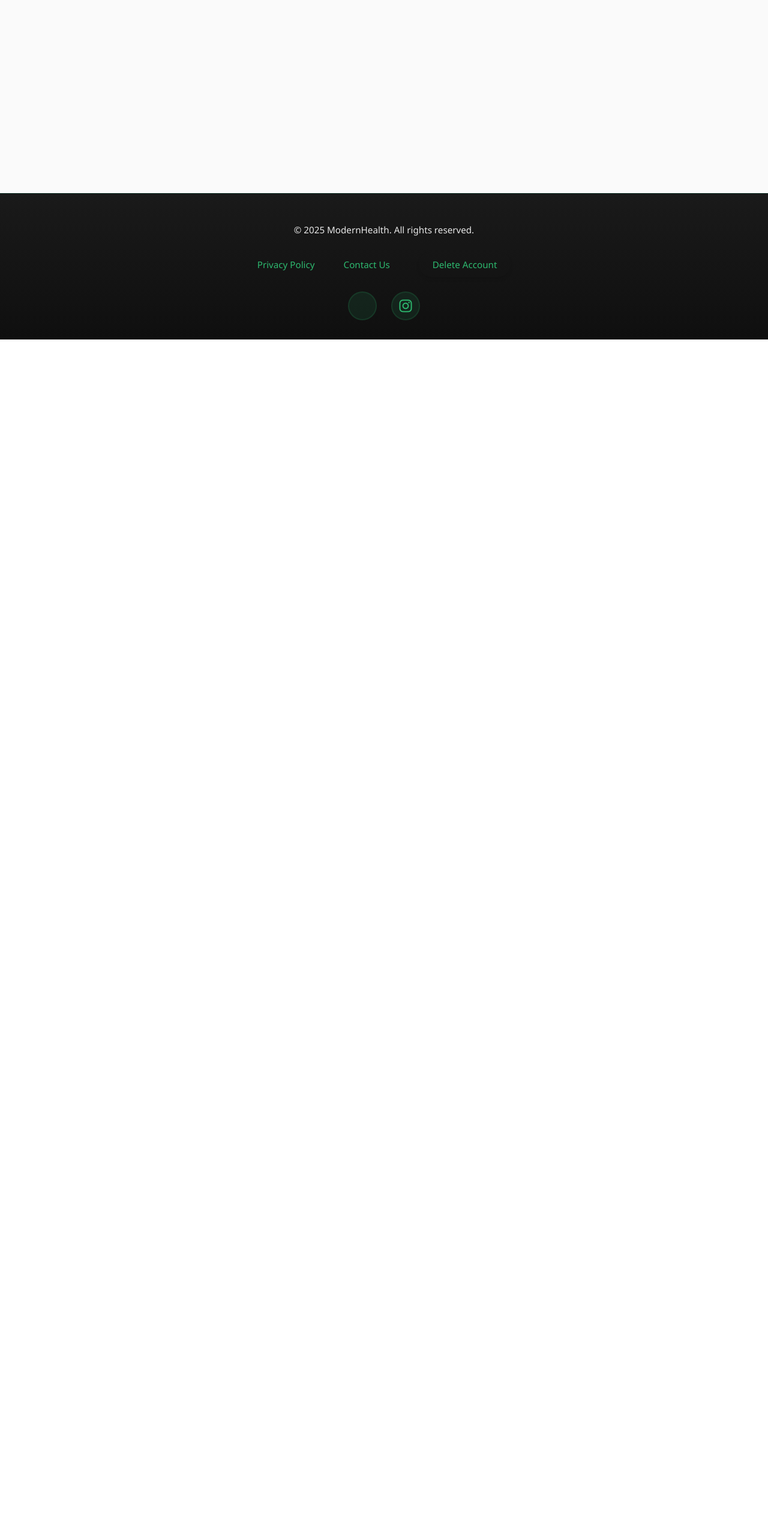
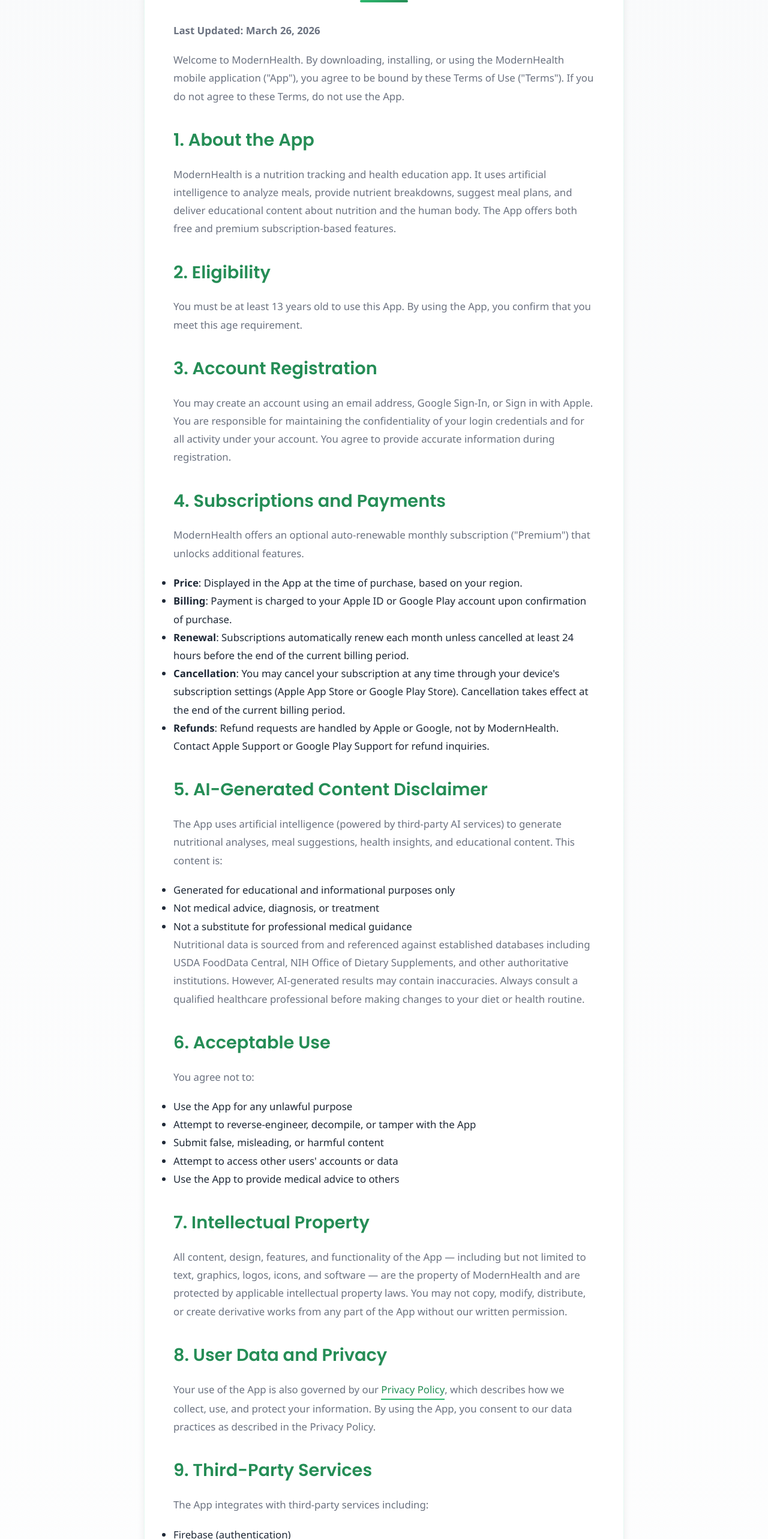
Before and after one commit to KitsoMogale/modernhealth-web, a React (Vite) app: page /terms-of-use in a window 1280 px wide. Shown: the part 234-2800 px from the top of the page at 60% size. Before the commit the page ends 800 px from the top, so only its background shows below. Built offline with nearby package versions, Linux system fonts and the light colour scheme.

Commit message:
terms of use

```diff
--- a/src/App.jsx
+++ b/src/App.jsx
@@ -4,6 +4,7 @@
 import Home from './Home';
 import PrivacyPolicy from './PrivacyPolicy';
 import DeleteAccountModal from './DeleteAccountModal';
+import TermsOfUse from './TermsOfUse';
 
 function App() {
   const [isModalOpen, setIsModalOpen] = useState(false);
@@ -17,11 +18,13 @@
         <Routes>
           <Route path="/" element={<Home />} />
           <Route path="/privacy-policy" element={<PrivacyPolicy />} />
+          <Route path="/terms-of-use" element={<TermsOfUse />} />
         </Routes>
         <footer>
           <p>© 2025 ModernHealth. All rights reserved.</p>
           <div className="footer-links">
             <Link to="/privacy-policy">Privacy Policy</Link>
+            <Link to="/terms-of-use">Terms of Use</Link>
             <a href="mailto:modernhealth84@gmail.com">Contact Us</a>
             <button onClick={openModal} className="footer-link-button" aria-label="Delete Account">
               Delete Account
--- /dev/null
+++ b/src/TermsOfUse.jsx
@@ -0,0 +1,114 @@
+import React from 'react';
+import { Link } from 'react-router-dom';
+import ReactMarkdown from 'react-markdown';
+import './App.css';
+
+const termsOfUseContent = `
+# Terms of Use for ModernHealth
+
+**Last Updated: March 26, 2026**
+
+Welcome to ModernHealth. By downloading, installing, or using the ModernHealth mobile application ("App"), you agree to be bound by these Terms of Use ("Terms"). If you do not agree to these Terms, do not use the App.
+
+## 1. About the App
+
+ModernHealth is a nutrition tracking and health education app. It uses artificial intelligence to analyze meals, provide nutrient breakdowns, suggest meal plans, and deliver educational content about nutrition and the human body. The App offers both free and premium subscription-based features.
+
+## 2. Eligibility
+
+You must be at least 13 years old to use this App. By using the App, you confirm that you meet this age requirement.
+
+## 3. Account Registration
+
+You may create an account using an email address, Google Sign-In, or Sign in with Apple. You are responsible for maintaining the confidentiality of your login credentials and for all activity under your account. You agree to provide accurate information during registration.
+
+## 4. Subscriptions and Payments
+
+ModernHealth offers an optional auto-renewable monthly subscription ("Premium") that unlocks additional features.
+
+- **Price**: Displayed in the App at the time of purchase, based on your region.
+- **Billing**: Payment is charged to your Apple ID or Google Play account upon confirmation of purchase.
+- **Renewal**: Subscriptions automatically renew each month unless cancelled at least 24 hours before the end of the current billing period.
+- **Cancellation**: You may cancel your subscription at any time through your device's subscription settings (Apple App Store or Google Play Store). Cancellation takes effect at the end of the current billing period.
+- **Refunds**: Refund requests are handled by Apple or Google, not by ModernHealth. Contact Apple Support or Google Play Support for refund inquiries.
+
+## 5. AI-Generated Content Disclaimer
+
+The App uses artificial intelligence (powered by third-party AI services) to generate nutritional analyses, meal suggestions, health insights, and educational content. This content is:
+
+- Generated for educational and informational purposes only
+- Not medical advice, diagnosis, or treatment
+- Not a substitute for professional medical guidance
+
+Nutritional data is sourced from and referenced against established databases including USDA FoodData Central, NIH Office of Dietary Supplements, and other authoritative institutions. However, AI-generated results may contain inaccuracies. Always consult a qualified healthcare professional before making changes to your diet or health routine.
+
+## 6. Acceptable Use
+
+You agree not to:
+
+- Use the App for any unlawful purpose
+- Attempt to reverse-engineer, decompile, or tamper with the App
+- Submit false, misleading, or harmful content
+- Attempt to access other users' accounts or data
+- Use the App to provide medical advice to others
+
+## 7. Intellectual Property
+
+All content, design, features, and functionality of the App — including but not limited to text, graphics, logos, icons, and software — are the property of ModernHealth and are protected by applicable intellectual property laws. You may not copy, modify, distribute, or create derivative works from any part of the App without our written permission.
+
+## 8. User Data and Privacy
+
+Your use of the App is also governed by our [Privacy Policy](/privacy-policy), which describes how we collect, use, and protect your information. By using the App, you consent to our data practices as described in the Privacy Policy.
+
+## 9. Third-Party Services
+
+The App integrates with third-party services including:
+
+- Firebase (authentication)
+- Google Sign-In and Sign in with Apple (account creation)
+- Google Play Billing / Apple In-App Purchase (payments)
+- DeepSeek AI (nutrition analysis and content generation)
+
+We are not responsible for the practices or policies of these third-party services. Your use of these services is subject to their respective terms and privacy policies.
+
+## 10. Disclaimer of Warranties
+
+The App is provided on an "as is" and "as available" basis without warranties of any kind, either express or implied. We do not guarantee that the App will be uninterrupted, error-free, or completely accurate. Nutritional analyses and AI-generated content are estimates and should not be relied upon as precise measurements.
+
+## 11. Limitation of Liability
+
+To the fullest extent permitted by law, ModernHealth and its developers shall not be liable for any indirect, incidental, special, consequential, or punitive damages arising from your use of or inability to use the App, including but not limited to health decisions made based on AI-generated content.
+
+## 12. Account Deletion
+
+You may delete your account at any time through the App's Profile settings. Upon deletion, your personal data will be permanently removed from our systems, except where retention is required by law.
+
+## 13. Changes to These Terms
+
+We may update these Terms from time to time. The updated version will be posted on our website and within the App, with the "Last Updated" date revised. Continued use of the App after changes constitutes acceptance of the updated Terms.
+
+## 14. Governing Law
+
+These Terms shall be governed by and construed in accordance with the laws of the Republic of South Africa, without regard to conflict of law principles.
+
+## 15. Contact Us
+
+If you have questions or concerns about these Terms, contact us at:
+
+- **Email**: modernhealth84@gmail.com
+`;
+
+function TermsOfUse() {
+  return (
+    <main className="privacy-policy">
+      <div className="privacy-policy-container">
+        <article>
+          <ReactMarkdown>{termsOfUseContent}</ReactMarkdown>
+        </article>
+        <Link to="/" className="back-button">Back</Link>
+      </div>
+    </main>
+  );
+}
+
+export default TermsOfUse;
```
